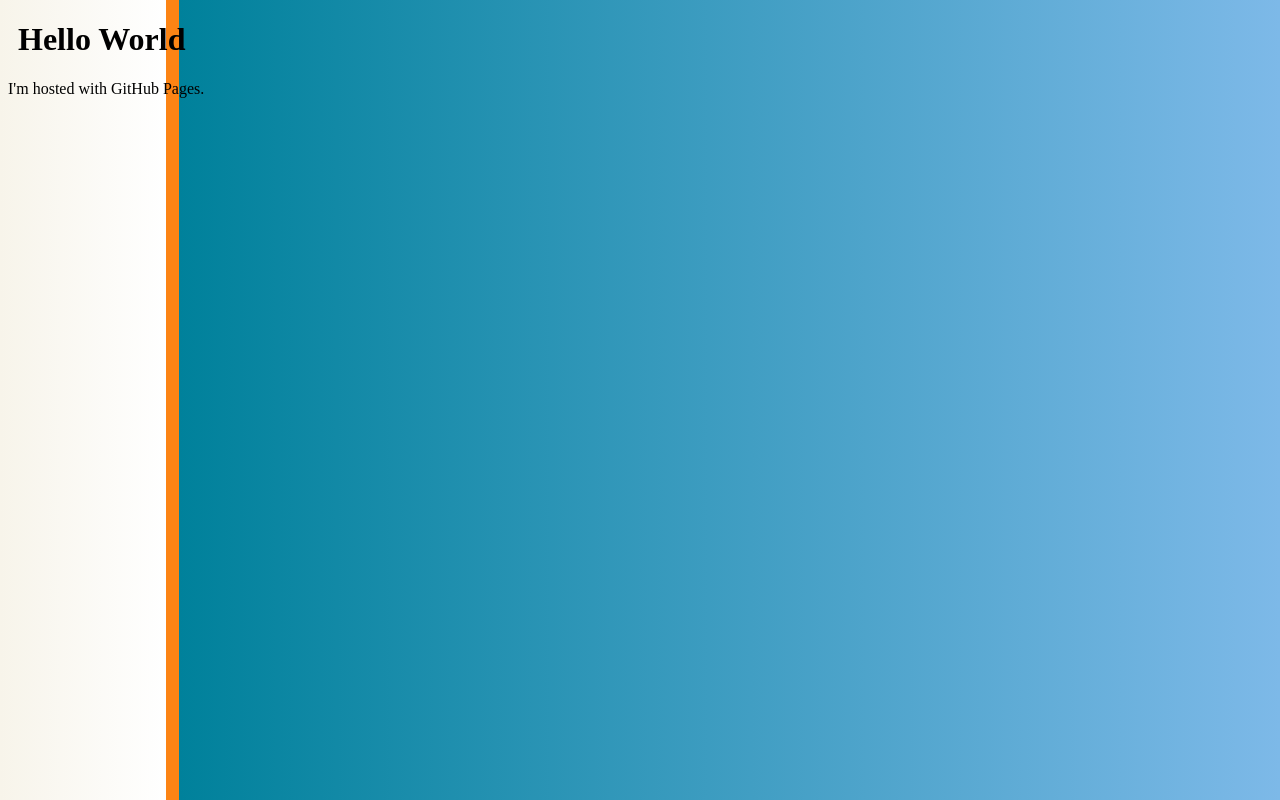
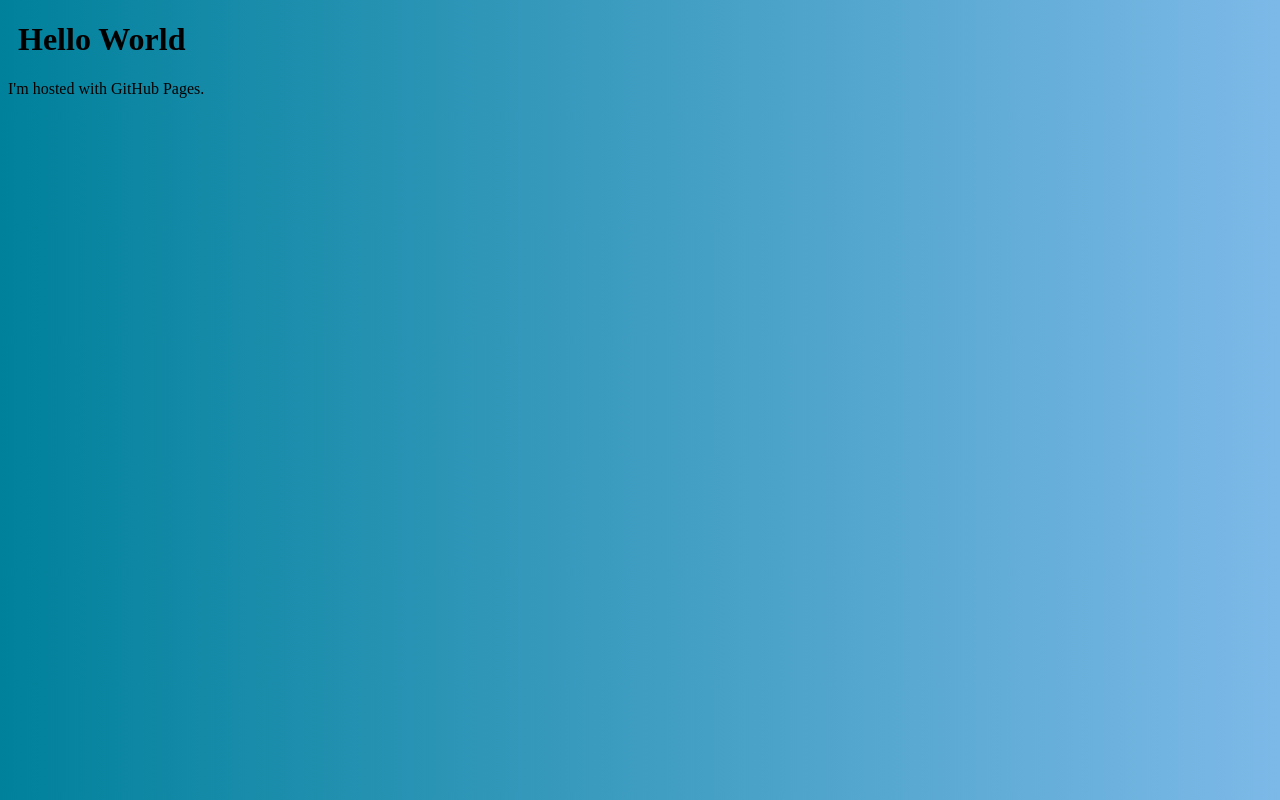
Before and after one commit to OtterMatic/OtterMatic.github.io, a plain HTML site: page index.html in a window 1280 px wide. Drawn offline with Linux system fonts and the light colour scheme.

Commit message:
css update
css update

```diff
--- a/externalstyle.css
+++ b/externalstyle.css
@@ -1,9 +1,9 @@
 body {
-background: #f7f4ea; /* Old browsers */
-background: -moz-linear-gradient(left, #f7f4ea 0%, #ffffff 13%, #fc8414 13%, #fc8414 14%, #ffffff 14%, #00819b 14%, #7db9e8 100%); /* FF3.6-15 */
-background: -webkit-linear-gradient(left, #f7f4ea 0%,#ffffff 13%,#fc8414 13%,#fc8414 14%,#ffffff 14%,#00819b 14%,#7db9e8 100%); /* Chrome10-25,Safari5.1-6 */
-background: linear-gradient(to right, #f7f4ea 0%,#ffffff 13%,#fc8414 13%,#fc8414 14%,#ffffff 14%,#00819b 14%,#7db9e8 100%); /* W3C, IE10+, FF16+, Chrome26+, Opera12+, Safari7+ */
-filter: progid:DXImageTransform.Microsoft.gradient( startColorstr='#f7f4ea', endColorstr='#7db9e8',GradientType=1 ); /* IE6-9 */
+background: #00819b; /* Old browsers */
+background: -moz-linear-gradient(left, #00819b 0%, #7db9e8 100%); /* FF3.6-15 */
+background: -webkit-linear-gradient(left, #00819b 0%,#7db9e8 100%); /* Chrome10-25,Safari5.1-6 */
+background: linear-gradient(to right, #00819b 0%,#7db9e8 100%); /* W3C, IE10+, FF16+, Chrome26+, Opera12+, Safari7+ */
+filter: progid:DXImageTransform.Microsoft.gradient( startColorstr='#00819b', endColorstr='#7db9e8',GradientType=1 ); /* IE6-9 */
 }
 
 h1 {
```
